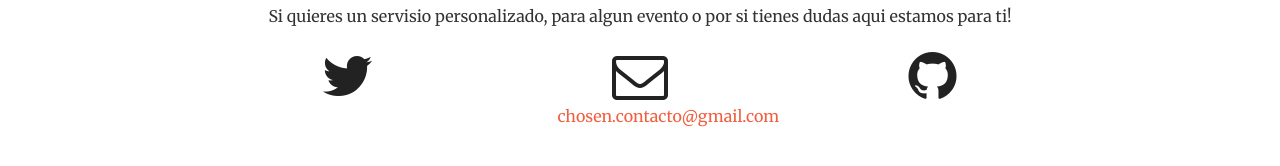
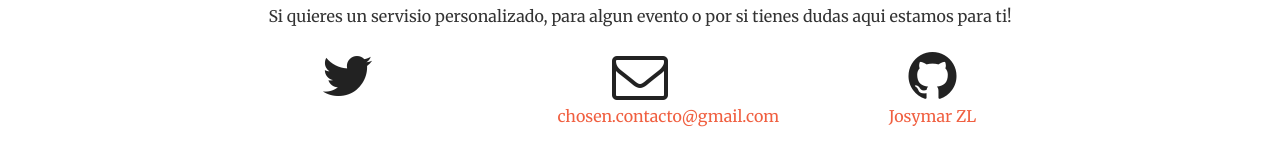
Before and after one commit to Josymar16/josymar2p, a Jekyll site: the page built from index.html, in a window 1280 px wide and 900 px high, scrolled down 2140 px. Shown: the part 652-818 px from the top of the window. Built offline with Jekyll 4.4.1, drawn with Linux system fonts in a browser that asks for light colours.

Commit message:
Update _config.yml

```diff
--- a/_config.yml
+++ b/_config.yml
@@ -6,7 +6,7 @@ baseurl: "" # the subpath of your site, e.g. /blog/
 url: "" # the base hostname & protocol for your site
 
 twitter_username:
-github_username:
+github_username: Josymar ZL
 
 # Build settings
 markdown: kramdown
```
